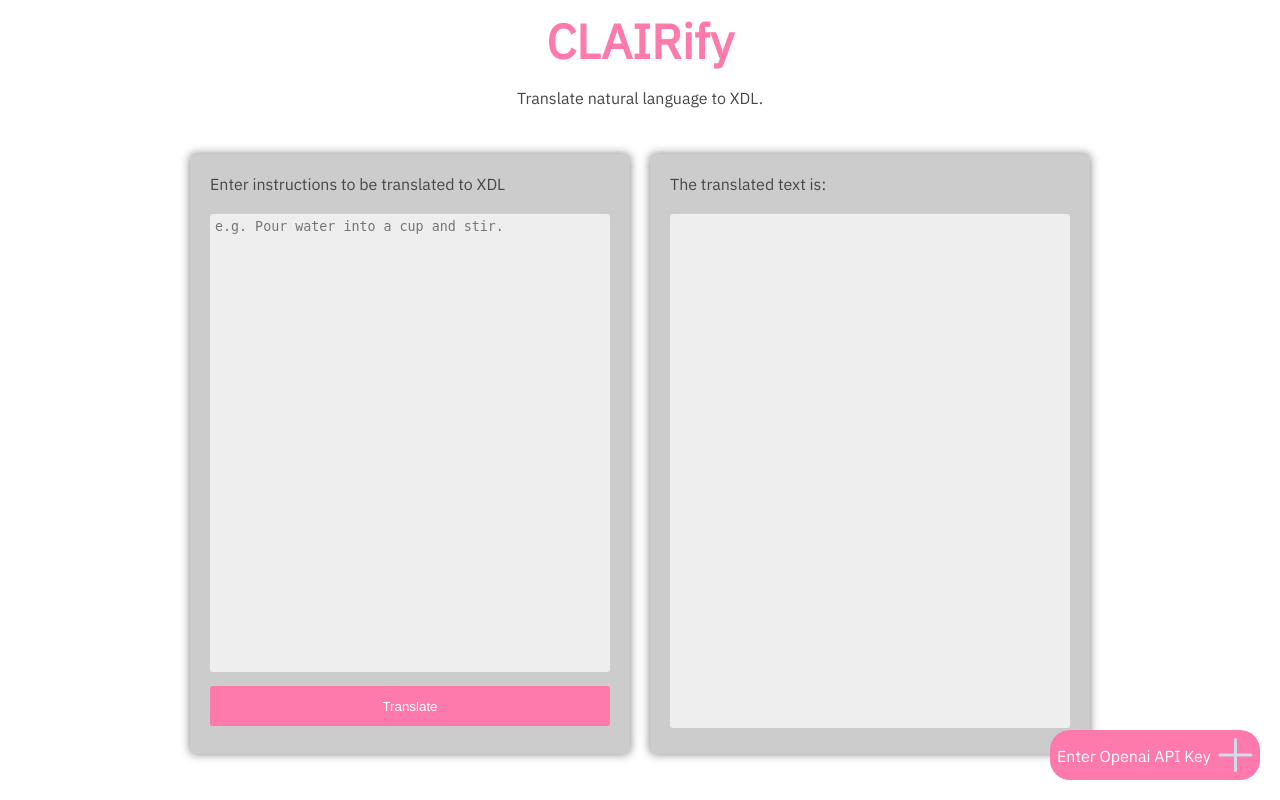
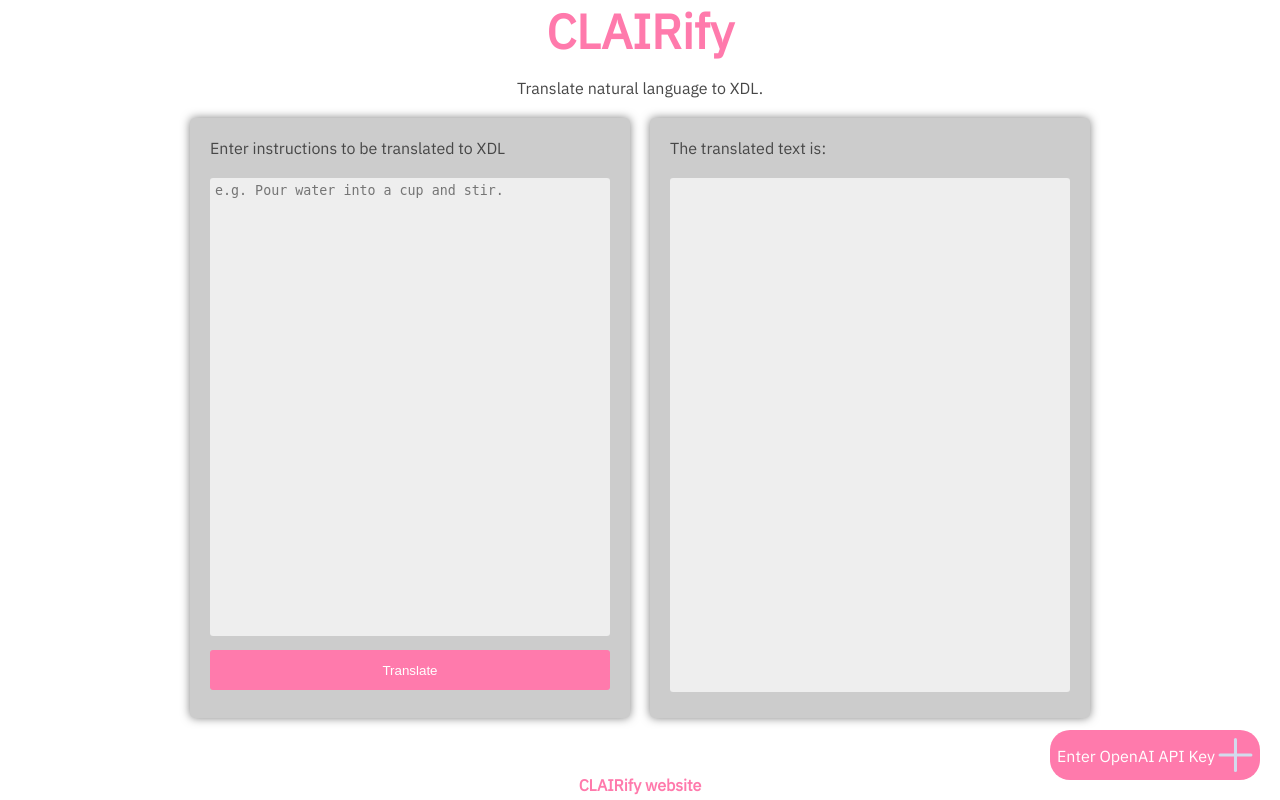
Before and after one commit to ac-rad/xdl-generation, a Flask app: page / in a window 1280 px wide. Run offline with Flask 3, Linux system fonts and the light colour scheme.

Commit message:
Add files via upload
Added website link footer and changed openai to OpenAI

```diff
--- a/static/myscript.js
+++ b/static/myscript.js
@@ -1,24 +1,7 @@
-const textarea = document.getElementById('input_field');
-const outputcontainer = document.getElementById('output_container_pre');
-const translateButton = document.querySelector('input[name="submit_button"]');
 let userId = localStorage.getItem('userId');
 let isCreatingTextArea = false;
 let apiKeyTextarea = null;
 let submitButton = null;
-
-textarea.addEventListener('input', () => {
-  const oldHeight = outputcontainer.clientHeight;
-  textarea.style.height = 'auto';
-  textarea.style.height = `${textarea.scrollHeight}px`;
-
-  outputcontainer.style.height = 'auto';
-  outputcontainer.style.height = `${textarea.scrollHeight - 10}px`;
-
-  const newHeight = outputcontainer.clientHeight;
-  if (newHeight < oldHeight) {
-    outputcontainer.style.height = `${newHeight}px`;
-  }
-});
 
 if (!userId) {
   userId = Math.floor(Math.random() * 1000000000000000000000000);
--- a/static/style.css
+++ b/static/style.css
@@ -20,7 +20,7 @@
 
 #header {
     background-color: var(--background-palette); /* dark grayish-purple */
-    padding: 10px;
+    padding: 0;
     text-align: center;
 }
 
@@ -145,3 +145,24 @@
     border: 0px;
     border-radius: 4px;
 }
+
+footer {
+    text-align: center;
+    position: fixed;
+    bottom: 5px;
+    left: 0;
+    right: 0;
+    width: auto;
+}
+
+footer a {
+    font-weight: 800;
+    color: var(--main-pink);
+    text-decoration: none;
+}
+
+footer a:hover {
+    font-weight: 800;
+    padding: 0;
+    border-bottom: 3px solid var(--main-pink);
+}
--- a/templates/index.html
+++ b/templates/index.html
@@ -33,10 +33,11 @@
             {% endif %}
         </div>
         <span class="rectangle" onclick="createTextArea()">
-            <p>Enter Openai API Key</p>
+            <p>Enter OpenAI API Key</p>
             <svg id="plus-button" xmlns="http://www.w3.org/2000/svg" xmlns:xlink="http://www.w3.org/1999/xlink" viewBox="0 0 300 300" shape-rendering="geometricPrecision" text-rendering="geometricPrecision"><rect width="203.340596" height="18.15541" rx="9.08" ry="9.08" transform="translate(51.234568 140.922295)" fill="#d2dbed" stroke-width="0"/><rect width="203.340596" height="18.15541" rx="9.08" ry="9.08" transform="matrix(0 1-1 0 161.982571 48.329702)" fill="#d2dbed" stroke-width="0"/></svg>
         </span>
     </div>
+    <footer><a href="ac-rad.github.io/clairify">CLAIRify website</a></footer>
     <script src="{{ url_for('static', filename='myscript.js') }}"></script>
   </body>
 </html>
```
